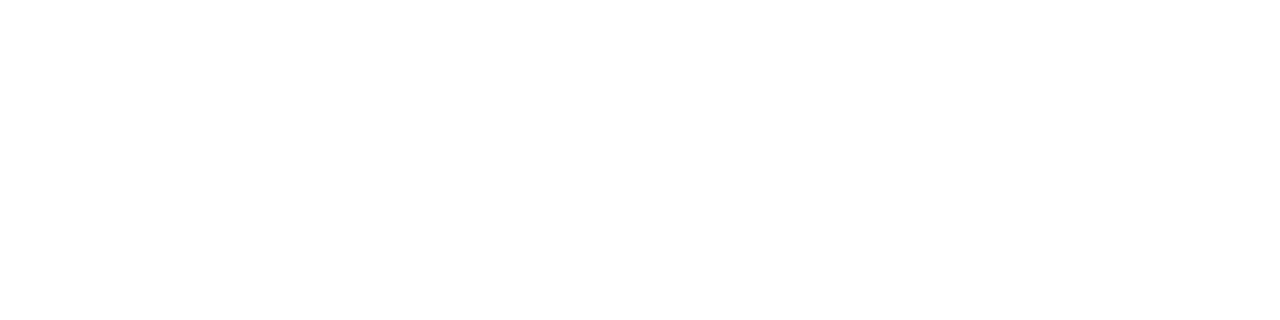
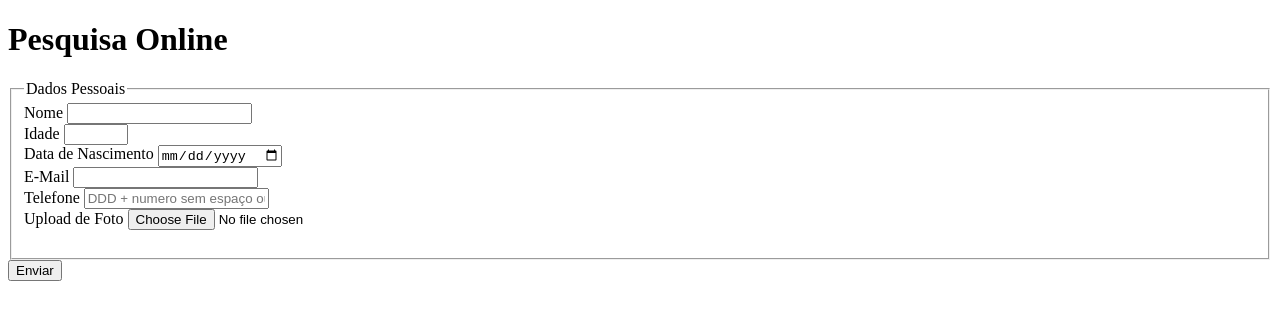
Before and after one commit to RonaldoMagalhaes2/pesquisa-culturama, a plain HTML site: page index.html in a window 1280 px wide. Drawn offline with Linux system fonts and the light colour scheme.

Commit message:
Cria sessão de dados pessoais

```diff
--- a/index.html
+++ b/index.html
@@ -6,6 +6,52 @@
     <title>Pesquisa Culturama</title>
 </head>
 <body>
+    <header>
+        <h1>Pesquisa Online</h1>
+    </header>
 
+    <section>
+        <form action="" method="GET">
+            <!-- Dados pessoais -->
+            <fieldset>
+                <legend>Dados Pessoais</legend>
+                <label for="userName">Nome</label>
+                <input type="text" name="userName" required>
+
+                <br>
+
+                <label for="userAge">Idade</label>
+                <input type="number" name="userAge" min="12" max="100" required>
+
+                <br>
+
+                <label for="birthDate">Data de Nascimento</label>
+                <input type="date" name="birthDate">
+
+                <br>
+
+                <label for="userEmail">E-Mail</label>
+                <input type="email" name="userEmail" required>
+
+                <br>
+
+                <label for="userPhone">Telefone</label>
+                <input type="tel" name="userPhone" pattern="[0-9]{11}" placeholder="DDD + numero sem espaço ou hífen">
+
+                <br>
+
+                <label for="userImage">Upload de Foto</label>
+                <input type="file" accept="image/*" name="userImage">
+
+                <br>
+                <br>
+
+            </fieldset>
+
+            <button type="submit">Enviar</button>
+
+
+        </form>
+    </section>
 </body>
 </html>
```
